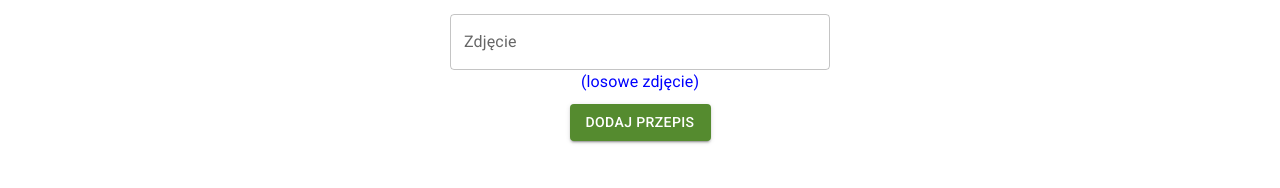
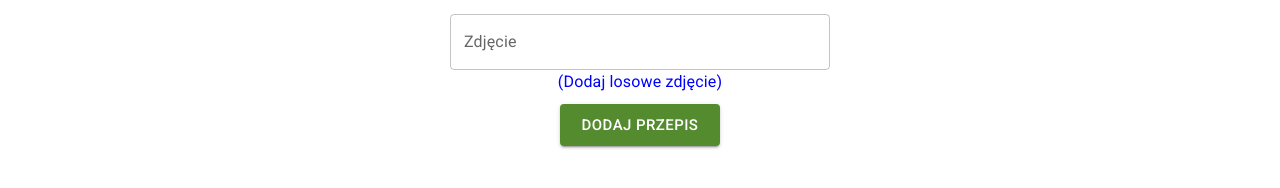
Before and after one commit to mnowak1219/ChefApp, a React (Create React App) app in the folder chefapp/: page /add-recipe in a window 1280 px wide. Shown: the part 736-924 px from the top of the page. Built offline with nearby package versions, Linux system fonts and the light colour scheme.

Commit message:
Change photo decription

```diff
--- a/chefapp/src/views/AddRecipe.js
+++ b/chefapp/src/views/AddRecipe.js
@@ -226,9 +226,10 @@ const AddRecipe = props => {
                     setPhotoError(false)
                 }}
             >
-        (losowe zdjęcie)
+                (Dodaj losowe zdjęcie)
             </Typography>
             <Button
+                size='large'
                 color='primary'
                 variant='contained'
                 onClick={onSubmit}
```
Lines whose indentation alone changed are shown as unchanged.
